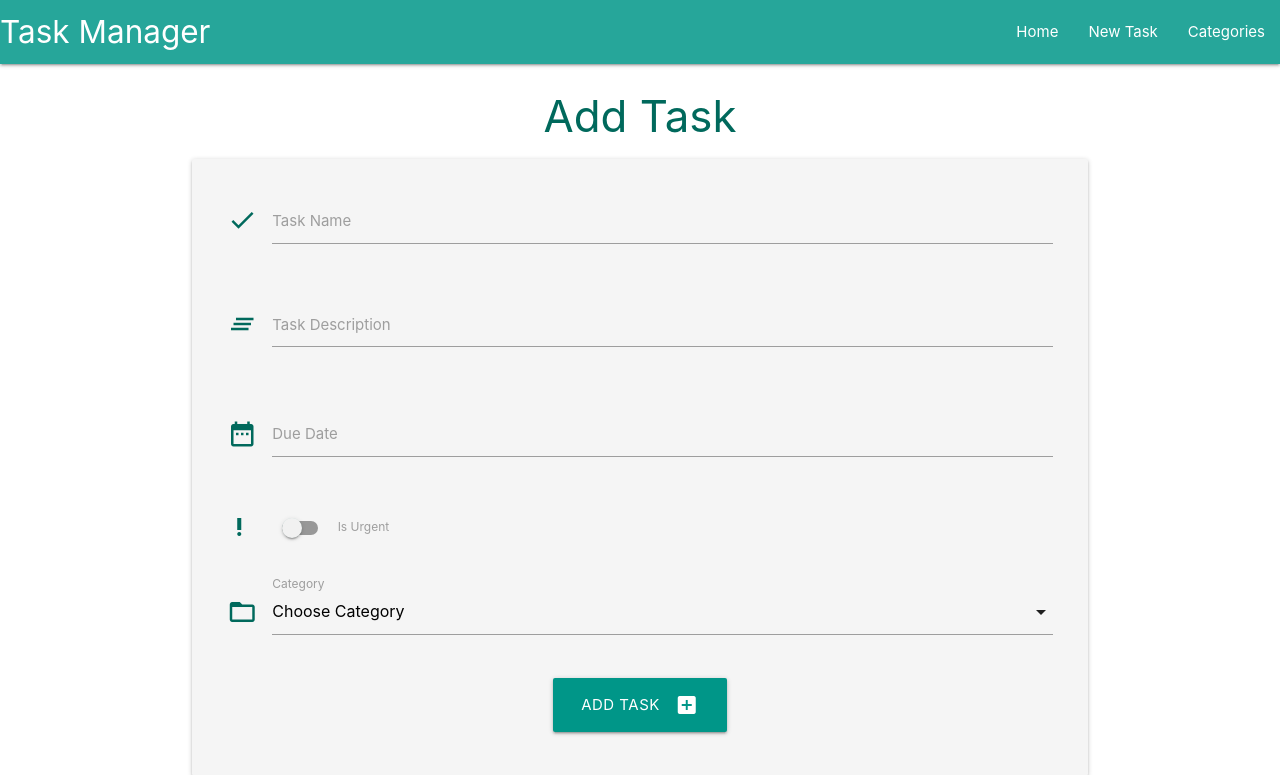
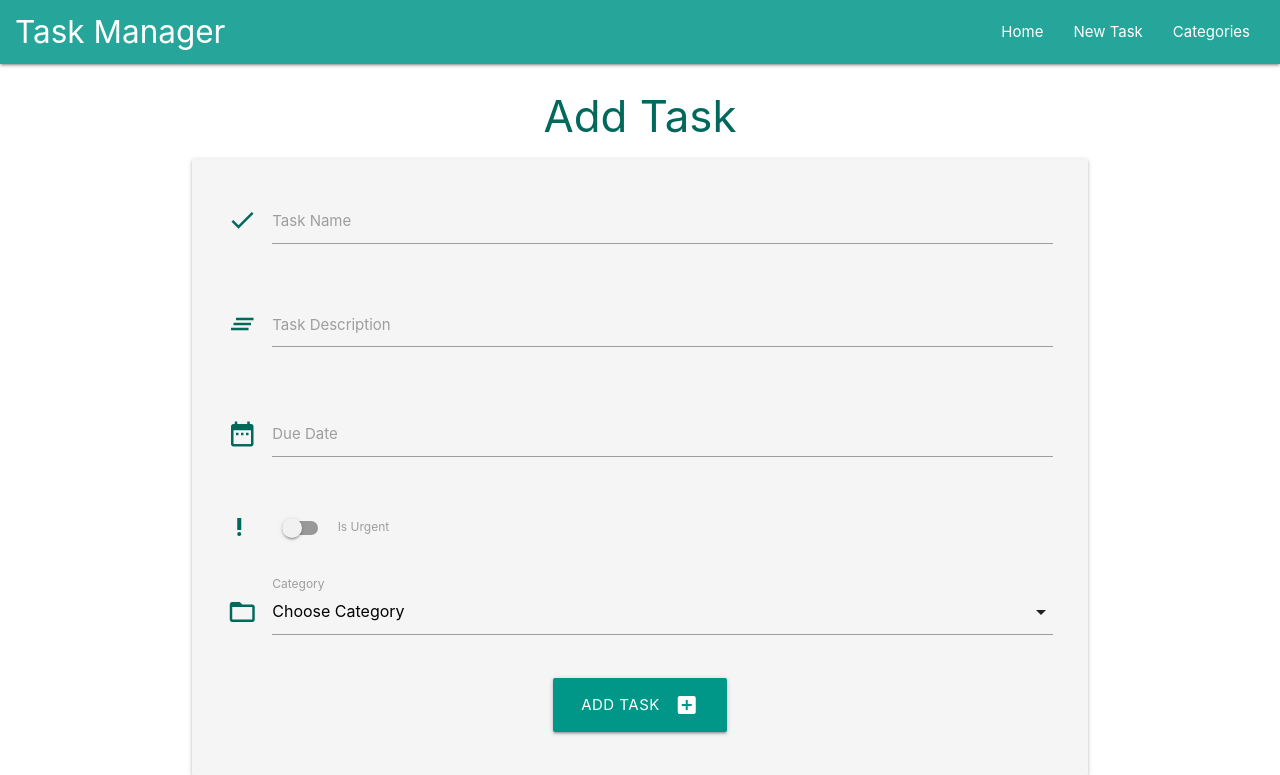
Before and after one commit to pavlo-myskov/flask-task-manager, a Flask app: page /add_task in a window 1280 px wide. Shown: the top 775 px of the page. Run offline with Flask 2, Linux system fonts and the light colour scheme; data that the repository does not hold is empty.

Commit message:
Style: add padding to nav bar, make bold task name

```diff
--- a/taskmanager/static/css/style.css
+++ b/taskmanager/static/css/style.css
@@ -8,6 +8,12 @@ main {
   flex: 1 0 auto;
 }
 
+
+@media only screen and (min-width: 993px) {
+  nav .nav-wrapper {
+    padding: 0 1rem;
+  }
+}
 
 .page-footer {
   padding-top: 0;
@@ -27,6 +33,8 @@ main {
   margin: 0;
   padding: 0;
   font-size: 16px;
+  font-weight: 500;
+  line-height: 1.3;
 }
 
 .category-name {
```
